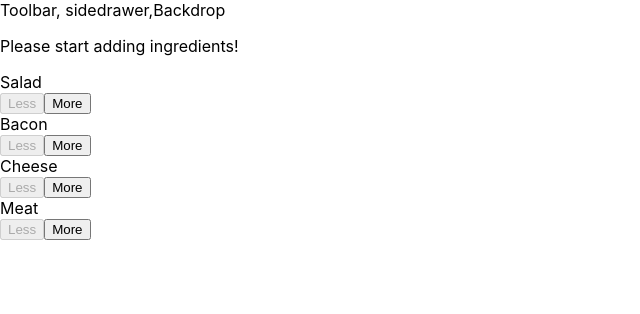
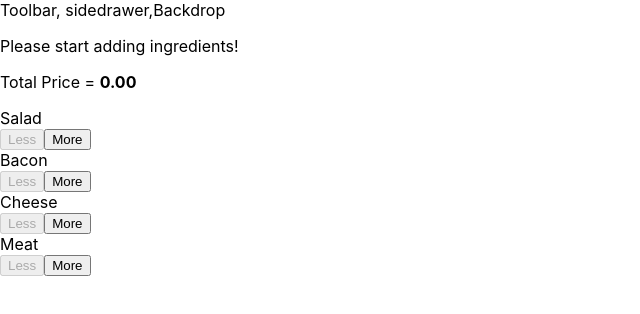
Before and after one commit to c8myapp/udburger, a React app: page / in a window 1280 px wide. Shown: the top 314 px of the page, without its empty margins (0-640 px from the left). Built offline with nearby package versions, Linux system fonts and the light colour scheme.

Commit message:
show price add build controls

```diff
--- a/src/components/burger/buildControls/BuildControls.jsx
+++ b/src/components/burger/buildControls/BuildControls.jsx
@@ -12,8 +12,9 @@
 const BuildControls = props => {
   return (
     <div className={css.BuildControls}>
-
-
+      <p>
+        Total Price = <strong>{props.totalPrice.toFixed(2)}</strong>
+      </p>
 
       {controls.map(ctrl => (
         <BuildControl
@@ -21,7 +22,7 @@
           label={ctrl.label}
           addItem={() => props.ingredientAdd(ctrl.type)}
           removeItem={() => props.ingredeintRemove(ctrl.type)}
-          disabled = {props.disabled[ctrl.type]}
+          disabled={props.disabled[ctrl.type]}
         />
       ))}
     </div>
--- a/src/containers/burgerBuilder/BurgerBuilder.jsx
+++ b/src/containers/burgerBuilder/BurgerBuilder.jsx
@@ -18,7 +18,7 @@
       cheese: 0,
       meat: 0
     },
-    totalPrice: 1
+    totalPrice: 0
   };
 
   updateStatusPurchase = ingredients => {
@@ -83,6 +83,7 @@
       <ContainerChild>
         <Burger ingredients={this.state.ingredients} />
         <BuildControls
+          totalPrice={this.state.totalPrice}
           ingredientAdd={this.addIngredientHandler}
           ingredeintRemove={this.removeIngredientHandler}
           disabled={disabledInfo}
```
